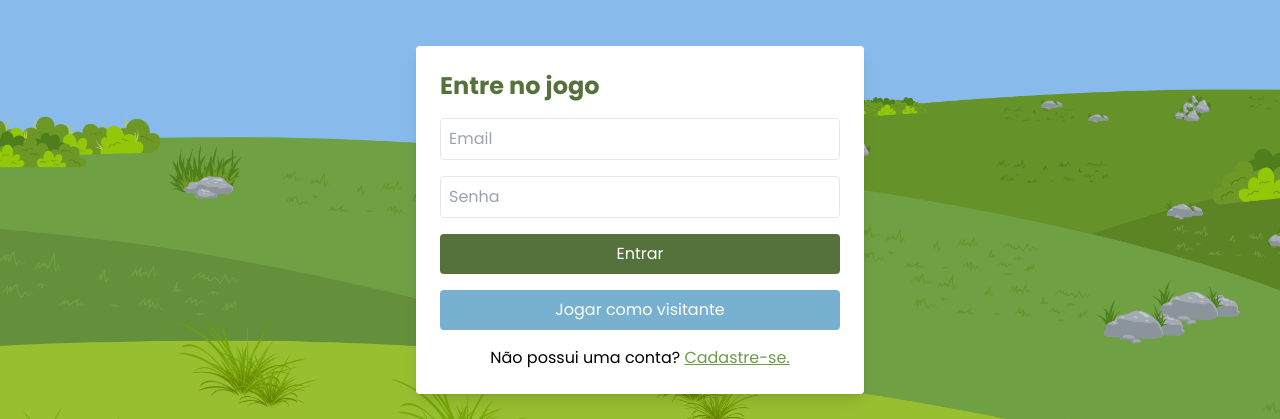
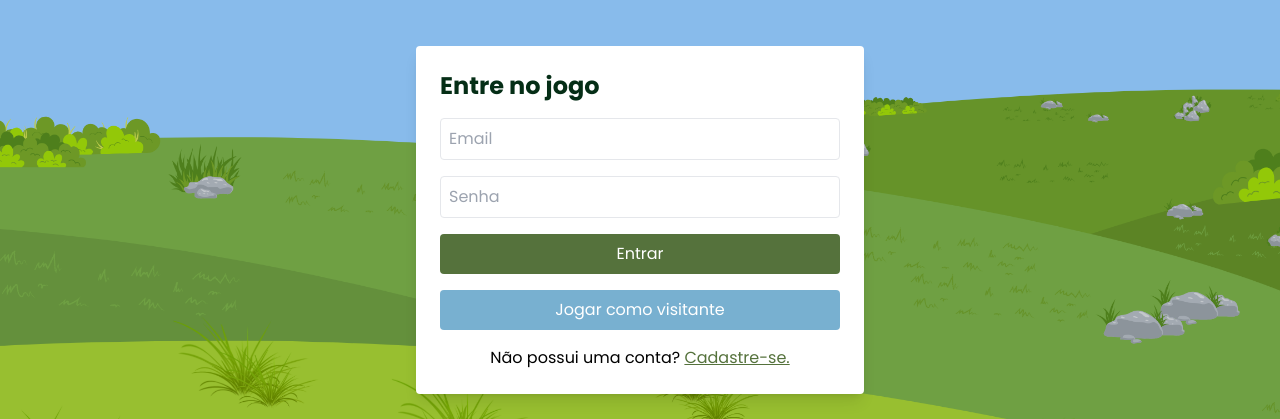
Before and after one commit to marianakemmerich/tcc-pampa-quiz, a React (Create React App) app: page /auth in a window 1280 px wide. Shown: the part 251-670 px from the top of the page. Built offline with nearby package versions, Linux system fonts and the light colour scheme.

Commit message:
feat: add username field for user registration and update navigation

```diff
--- a/src/pages/AuthPage.tsx
+++ b/src/pages/AuthPage.tsx
@@ -4,6 +4,7 @@ import {
   createUserWithEmailAndPassword,
   signInWithEmailAndPassword,
   signInAnonymously,
+  updateProfile,
 } from 'firebase/auth'
 import { useNavigate } from 'react-router-dom'
 import BackBtn from '../components/BackButton'
@@ -14,13 +15,13 @@ const AuthPage = () => {
   const [email, setEmail] = useState('')
   const [password, setPassword] = useState('')
   const [confirmPassword, setConfirmPassword] = useState('')
-  const [username, setUsername] = useState('') // Novo estado para o nome de usuário
+  const [username, setUsername] = useState('')
   const [error, setError] = useState('')
   const navigate = useNavigate()
 
   const handleLogin = async (e: React.FormEvent) => {
     e.preventDefault()
-    setError('')
+    setError("")
     try {
       await signInWithEmailAndPassword(auth, email, password)
       navigate('/menu')
@@ -34,18 +35,21 @@ const AuthPage = () => {
     setError('')
 
     if (password !== confirmPassword) {
-      setError('Passwords do not match.')
-      return
-    }
-
-    if (!username) {
-      setError('Username is required.')
+      setError("Passwords do not match.")
       return
     }
 
     try {
-      await createUserWithEmailAndPassword(auth, email, password)
-      // Aqui você pode adicionar lógica para salvar o nome de usuário no perfil do usuário ou no banco de dados
+      const userCredential = await createUserWithEmailAndPassword(
+        auth,
+        email,
+        password
+      )
+      if (userCredential.user) {
+        await updateProfile(userCredential.user, {
+          displayName: username,
+        })
+      }
       navigate('/menu')
     } catch (err: any) {
       setError(err.message)
@@ -76,7 +80,7 @@ const AuthPage = () => {
 
       <img src={PampaQuizLogo} alt='Logo' className='w-[150px] mb-6' />
       <div className='p-6 bg-white rounded shadow-lg w-full max-w-md'>
-        <h2 className='text-2xl font-bold mb-4 text-forestGreen'>
+        <h2 className='text-2xl font-bold mb-4 text-green-950'>
           {isSignUp ? 'Cadastre-se' : 'Entre no jogo'}
         </h2>
         {error && <p className='text-red-500'>{error}</p>}
@@ -86,7 +90,7 @@ const AuthPage = () => {
         >
           {isSignUp && (
             <input
-              type='text'
+              type="text"
               placeholder='Nome de usuário'
               value={username}
               onChange={(e) => setUsername(e.target.value)}
@@ -133,7 +137,7 @@ const AuthPage = () => {
           {isSignUp ? 'Já possui uma conta? ' : 'Não possui uma conta? '}
           <span
             onClick={() => setIsSignUp(!isSignUp)}
-            className='text-leafGreen hover:text-forestGreen cursor-pointer underline'
+            className='text-forestGreen hover:text-green-950 cursor-pointer underline'
           >
             {isSignUp ? 'Entre no jogo.' : 'Cadastre-se.'}
           </span>
```
